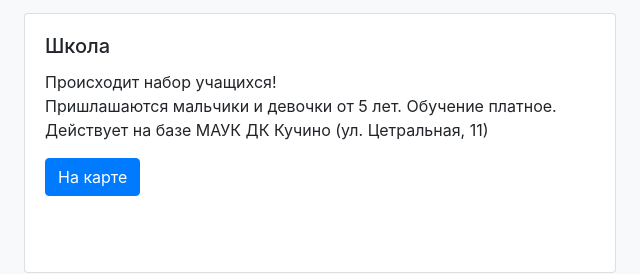
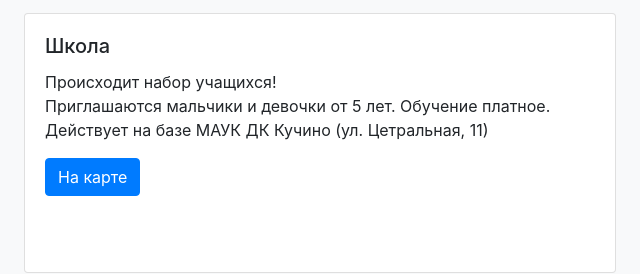
Before and after one commit to crystalchess/webapp, a plain HTML site: page index.html in a window 1280 px wide. Shown: the part 566-840 px from the top of the page, 0-640 px from the left. Drawn offline with nearby package versions, Linux system fonts and the light colour scheme.

Commit message:
text fix ПРИШЛАШАЮТСЯ

```diff
--- a/index.html
+++ b/index.html
@@ -21,7 +21,7 @@
                 <div class="card h-100">
                     <div class="card-body">
                         <h5 class="card-title">Школа</h5>
-                        <p class="card-text">Происходит набор учащихся! <br>Пришлашаются мальчики и девочки от 5 лет. Обучение платное. Действует на базе МАУК ДК Кучино (ул. Цетральная, 11)</p>
+                        <p class="card-text">Происходит набор учащихся! <br>Приглашаются мальчики и девочки от 5 лет. Обучение платное. Действует на базе МАУК ДК Кучино (ул. Цетральная, 11)</p>
                         <a href="https://goo.gl/maps/PzXmnALG1cu" class="btn btn-primary">На карте</a>
                     </div>
                 </div>
```
